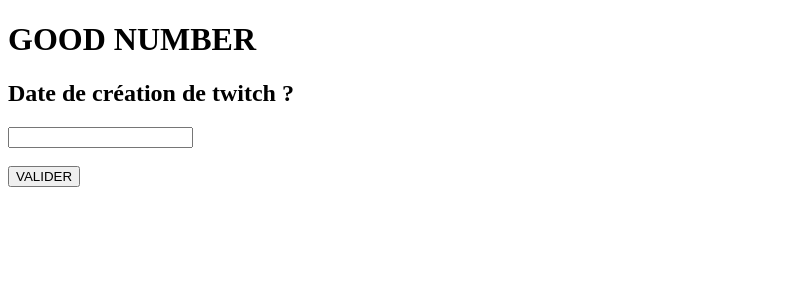
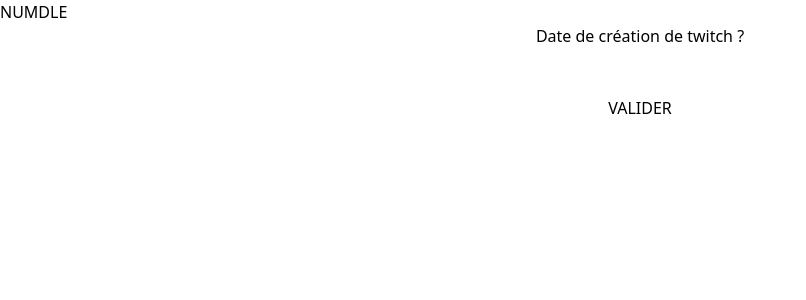
Before and after one commit to nitocode/goodnumber, a Vue app: page / in a window 1280 px wide. Shown: the top 300 px of the page, without its empty margins (0-806 px from the left). Built offline with nearby package versions, Linux system fonts and the light colour scheme.

Commit message:
Add: tailwindcss

```diff
--- a/package.json
+++ b/package.json
@@ -3,6 +3,7 @@
   "version": "0.0.0",
   "scripts": {
     "dev": "vite",
+    "serve": "vite",
     "build": "vite build",
     "preview": "vite preview --port 5050",
     "lint": "eslint . --ext .vue,.js,.jsx,.cjs,.mjs --fix --ignore-path .gitignore"
@@ -16,9 +17,12 @@
     "@rushstack/eslint-patch": "^1.1.0",
     "@vitejs/plugin-vue": "^2.1.0",
     "@vue/eslint-config-prettier": "^7.0.0",
+    "autoprefixer": "^10.4.2",
     "eslint": "^8.5.0",
     "eslint-plugin-vue": "^8.2.0",
+    "postcss": "^8.4.6",
     "prettier": "^2.5.1",
+    "tailwindcss": "^3.0.23",
     "vite": "^2.7.13"
   }
 }
--- /dev/null
+++ b/postcss.config.js
@@ -0,0 +1,6 @@
+module.exports = {
+  plugins: {
+    tailwindcss: {},
+    autoprefixer: {},
+  },
+}
--- a/src/App.vue
+++ b/src/App.vue
@@ -1,11 +1,18 @@
 <script setup>
 import { RouterLink, RouterView } from "vue-router";
+import "@/assets/base.css";
 </script>
 
 <template>
+  <div>
+    <h1>NUMDLE</h1>
+  </div>
   <RouterView />
 </template>
 
 <style>
-/* @import '@/assets/base.css'; */
+/* @import "@/assets/base.css"; */
+/* @tailwind base;
+@tailwind components;
+@tailwind utilities; */
 </style>
--- a/src/assets/base.css
+++ b/src/assets/base.css
@@ -1,5 +1,5 @@
 /* color palette from <https://github.com/vuejs/theme> */
-:root {
+/* :root {
   --vt-c-white: #ffffff;
   --vt-c-white-soft: #f8f8f8;
   --vt-c-white-mute: #f2f2f2;
@@ -19,10 +19,10 @@
   --vt-c-text-light-2: rgba(60, 60, 60, 0.66);
   --vt-c-text-dark-1: var(--vt-c-white);
   --vt-c-text-dark-2: rgba(235, 235, 235, 0.64);
-}
+} */
 
 /* semantic color variables for this project */
-:root {
+/*:root {
   --color-background: var(--vt-c-white);
   --color-background-soft: var(--vt-c-white-soft);
   --color-background-mute: var(--vt-c-white-mute);
@@ -71,4 +71,8 @@
   text-rendering: optimizeLegibility;
   -webkit-font-smoothing: antialiased;
   -moz-osx-font-smoothing: grayscale;
-}
+} */
+
+@tailwind base;
+@tailwind components;
+@tailwind utilities;
--- a/src/views/HomeView.vue
+++ b/src/views/HomeView.vue
@@ -69,8 +69,7 @@
 </script>
 
 <template>
-  <main>
-    <h1>GOOD NUMBER</h1>
+  <main class="text-center">
     <h2>{{ question.title }}</h2>
     <div v-if="!hasFound && !gameOver">
       <div v-for="(answerObj, index) in answerList" :key="index">
@@ -118,3 +117,5 @@
     </div>
   </main>
 </template>
+
+<style scoped></style>
--- /dev/null
+++ b/tailwind.config.js
@@ -0,0 +1,7 @@
+module.exports = {
+  content: ["./index.html", "./src/**/*.{vue,js,ts,jsx,tsx}"],
+  theme: {
+    extend: {},
+  },
+  plugins: [],
+};
```
Also changed, not shown: 1 other file (tests, documents, lock files or other folders).
